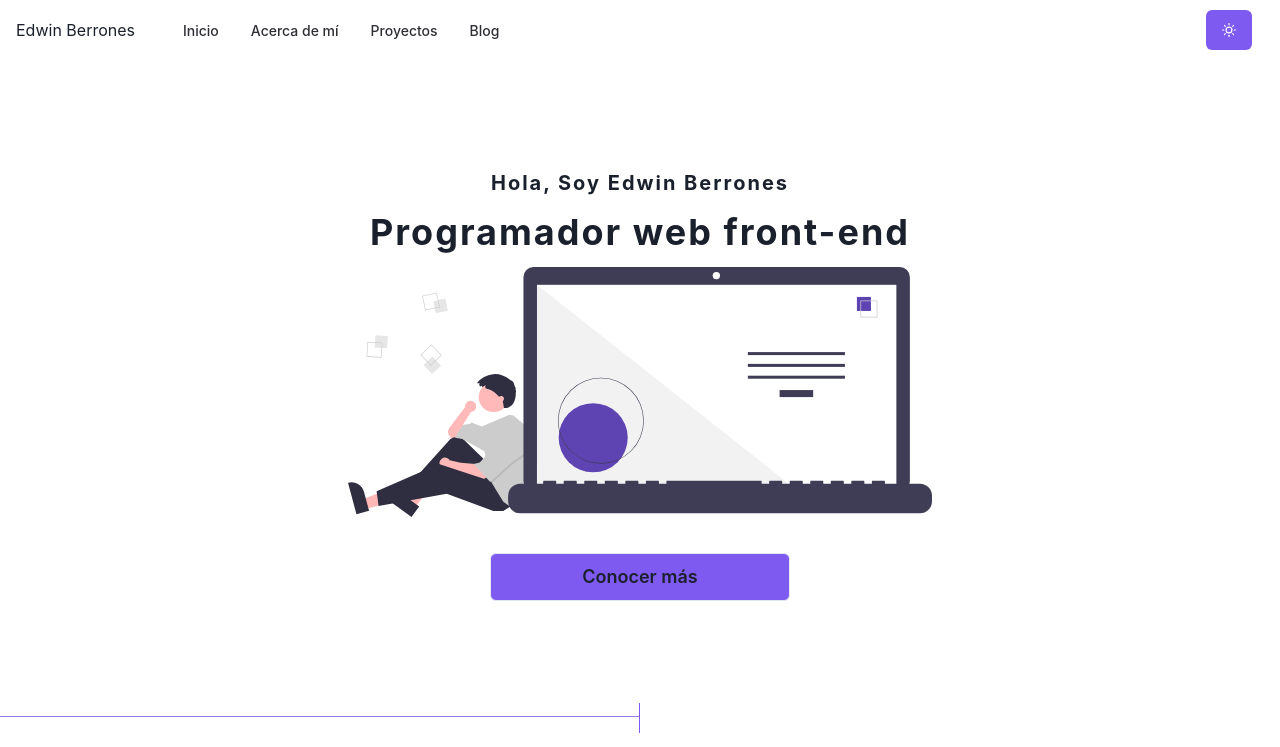
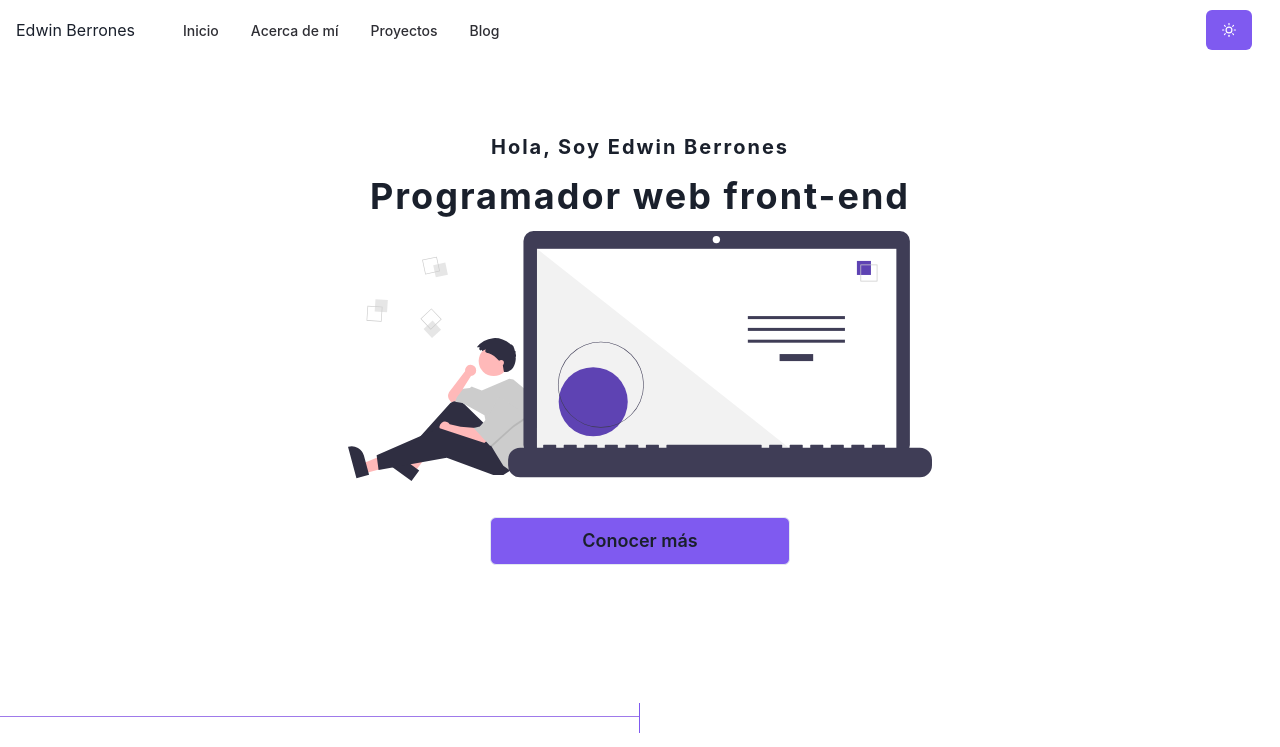
Before and after one commit to Berrones-Edwin/portfolio-react, a React (Vite) app: page / in a window 1280 px wide. Shown: the top 747 px of the page. Built offline with nearby package versions, Linux system fonts and the light colour scheme; grey boxes are pictures that could not be loaded.

Commit message:
[Core] New package - React Icons

```diff
--- a/package.json
+++ b/package.json
@@ -13,7 +13,8 @@
     "@emotion/styled": "^11.3.0",
     "framer-motion": "^4.1.17",
     "react": "^17.0.0",
-    "react-dom": "^17.0.0"
+    "react-dom": "^17.0.0",
+    "react-icons": "^4.2.0"
   },
   "devDependencies": {
     "@types/react": "^17.0.0",
--- a/src/components/Header.tsx
+++ b/src/components/Header.tsx
@@ -11,8 +11,8 @@ const Header = () => {
         <Flex
           direction={'column'}
           align={'center'}
-          justify={'space-around'}
-          height={'100%'}
+          justify={'center'}
+          height={'80%'}
         >
           <Flex width={'100%'} justify={'center'}>
             <HeroImage />
```
Also changed, not shown: 1 other file (tests, documents, lock files or other folders).
